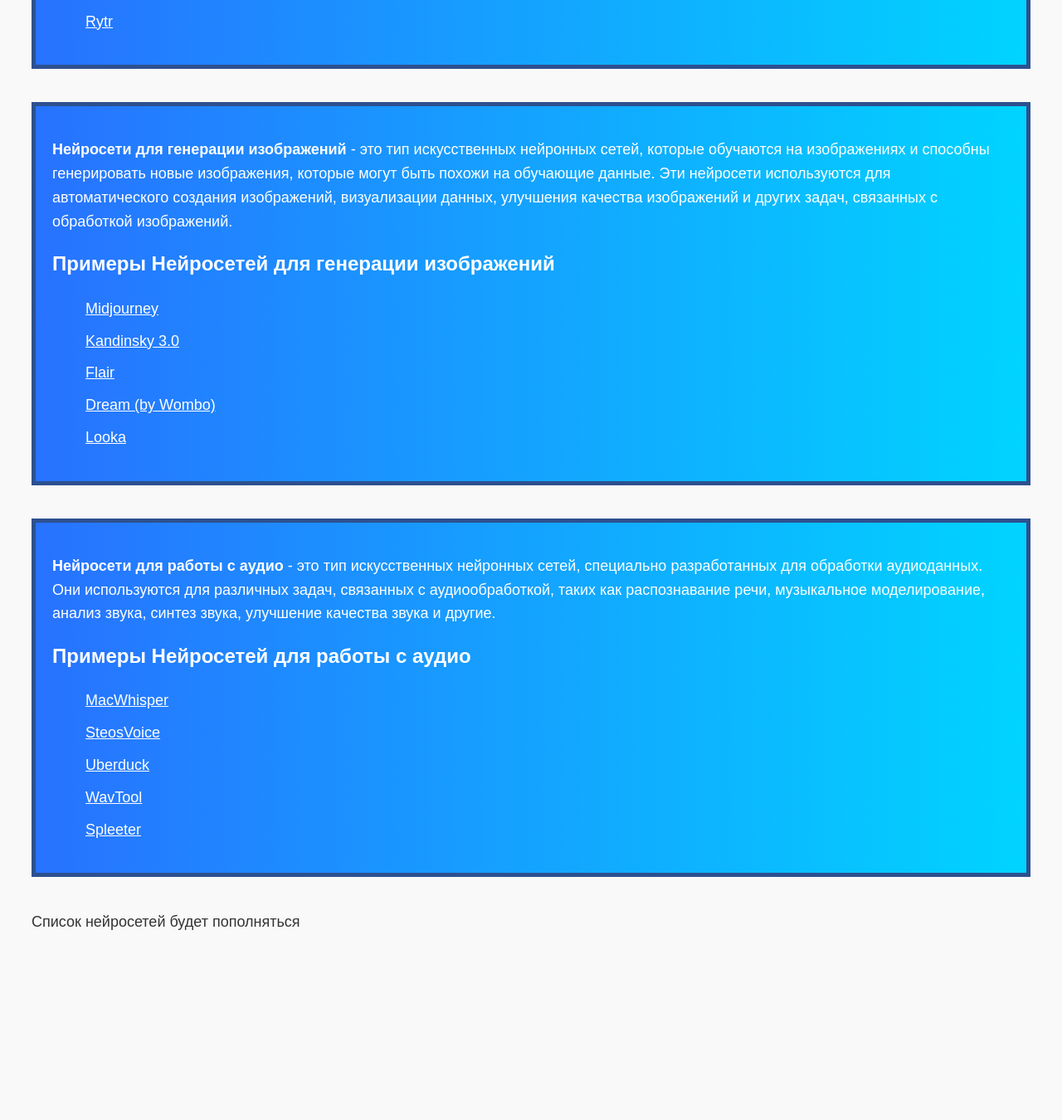
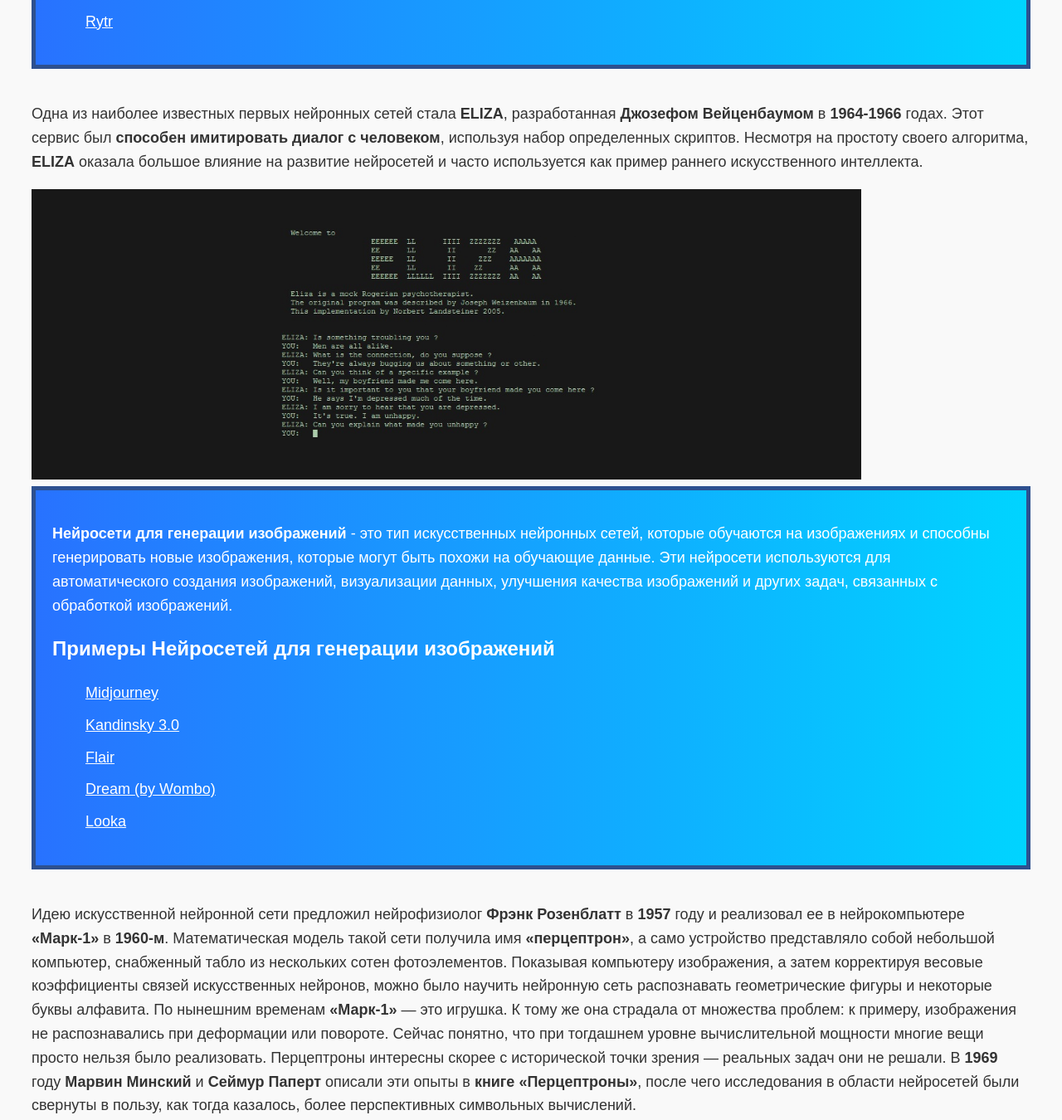
Before and after one commit to project-sch/best-neuro-site, a plain HTML site: page index.html in a window 1280 px wide. Shown: the part 624-1974 px from the top of the page at 83% size. Before the commit the page ends 1758 px from the top, so only its background shows below. Drawn offline with Linux system fonts and the light colour scheme.

Commit message:
Update index.html

```diff
--- a/index.html
+++ b/index.html
@@ -34,6 +34,8 @@
           <li><a href="day-5.html">Rytr</a></li>
         </ul>
 		</nav>
+		<p>Однa из наиболее известных первых нейронных сетей стала <span class="bold">ELIZA</span>, разработанная <span class="bold">Джозефом Вейценбаумом</span> в <span class="bold">1964-1966</span> годах. Этот сервис был <span class="bold">способен имитировать диалог с человеком</span>, используя набор определенных скриптов. Несмотря на простоту своего алгоритма, <span class="bold">ELIZA</span> оказала большое влияние на развитие нейросетей и часто используется как пример раннего искусственного интеллекта.</p>
+		<img src="files/el.png" width="1000" height="350">
 		<nav class="blog-navigation">
 		<p><span class="bold">Нейросети для генерации изображений</span> - это тип искусственных нейронных сетей, которые обучаются на изображениях и способны генерировать новые изображения, которые могут быть похожи на обучающие данные. Эти нейросети используются для автоматического создания изображений, визуализации данных, улучшения качества изображений и других задач, связанных с обработкой изображений.</p>
 		<h2>Примеры Нейросетей для генерации изображений</h2>
@@ -46,6 +48,10 @@
 
 		</ul>
 		</nav>
+		<p>Идею искусственной нейронной сети предложил нейрофизиолог <span class="bold">Фрэнк Розенблатт</span> в <span class="bold">1957</span> году и реализовал ее в нейрокомпьютере <span class="bold">«Марк-1»</span> в <span class="bold">1960-м</span>. Математическая модель такой сети получила имя <span class="bold">«перцептрон»</span>, а само устройство представляло собой небольшой компьютер, снабженный табло из нескольких сотен фотоэлементов. Показывая компьютеру изображения, а затем корректируя весовые коэффициенты связей искусственных нейронов, можно было научить нейронную сеть распознавать геометрические фигуры и некоторые буквы алфавита.
+По нынешним временам <span class="bold">«Марк-1»</span> — это игрушка. К тому же она страдала от множества проблем: к примеру, изображения не распознавались при деформации или повороте. Сейчас понятно, что при тогдашнем уровне вычислительной мощности многие вещи просто нельзя было реализовать. Перцептроны интересны скорее с исторической точки зрения — реальных задач они не решали. В <span class="bold">1969</span> году <span class="bold">Марвин Минский</span> и <span class="bold">Сеймур Паперт</span> описали эти опыты в <span class="bold">книге «Перцептроны»</span>, после чего исследования в области нейросетей были свернуты в пользу, как тогда казалось, более перспективных символьных вычислений.
+</p>
+		<img src="files/pp1.jpg" width="400" height="">
 		<nav class="blog-navigation">
 		<p><span class="bold">Нейросети для работы с аудио</span> - это тип искусственных нейронных сетей, специально разработанных для обработки аудиоданных. Они используются для различных задач, связанных с аудиообработкой, таких как распознавание речи, музыкальное моделирование, анализ звука, синтез звука, улучшение качества звука и другие.</p>
 		<h2>Примеры Нейросетей для работы с аудио</h2>
```
